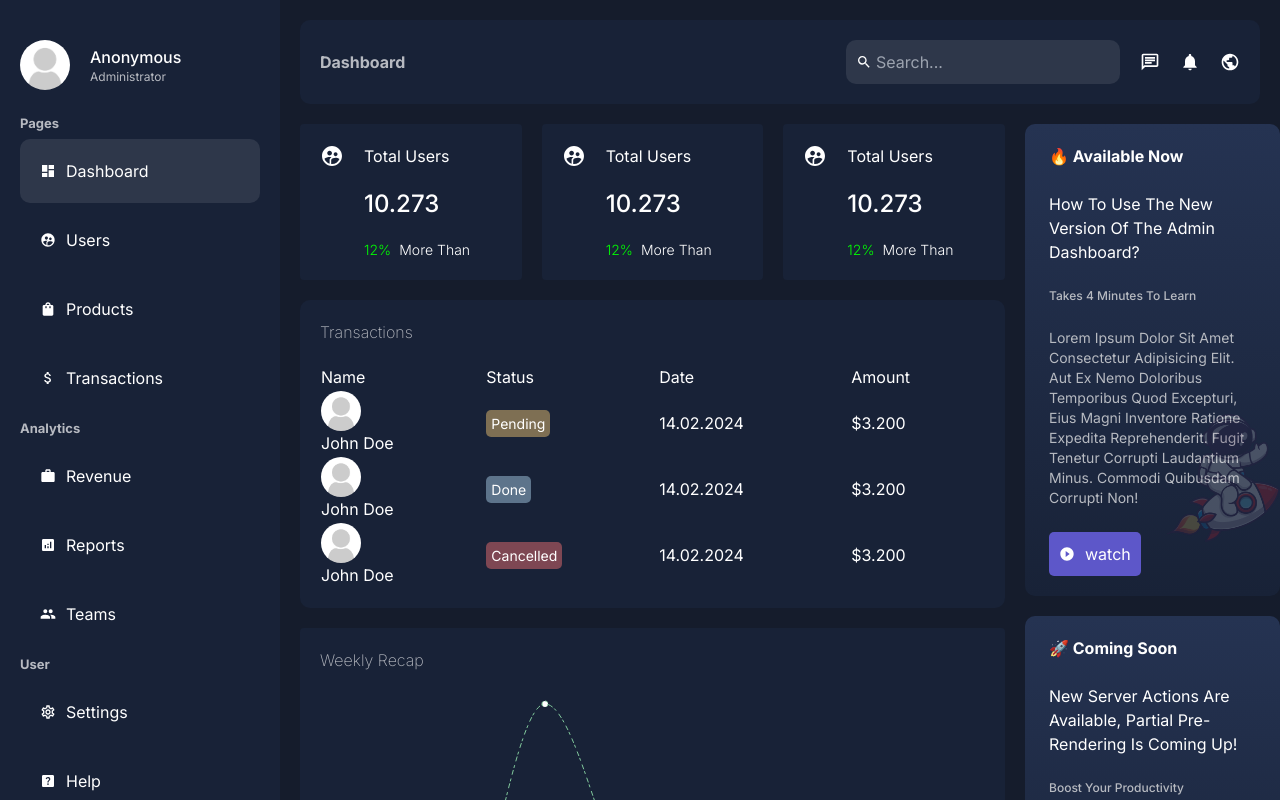
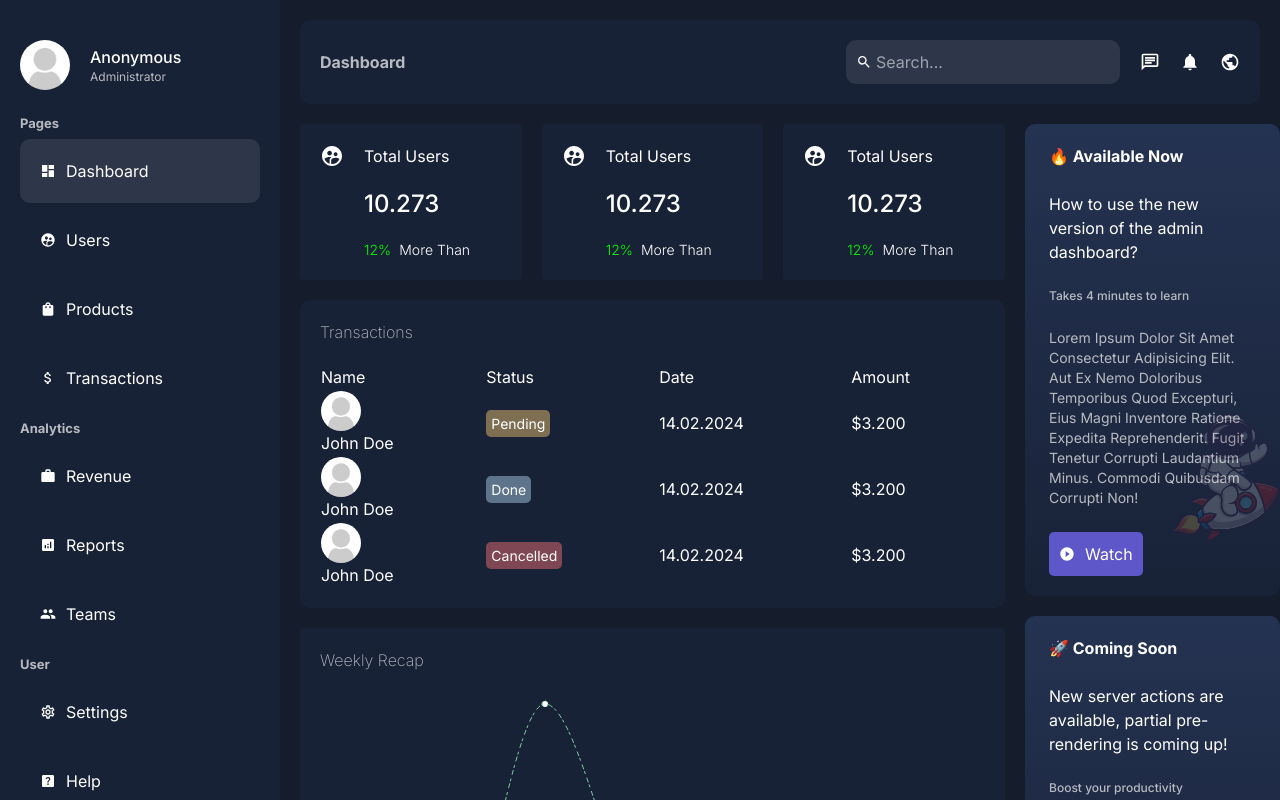
Before and after one commit to biniruu/admin-dashboard-nextjs14, a Next.js app: page /dashboard in a window 1280 px wide. Shown: the top 800 px of the page. Built offline with nearby package versions, Linux system fonts and the light colour scheme; no server answers.

Commit message:
feat: update styles of RightSidebar

```diff
--- a/src/components/right-sidebar/RightSidebar.tsx
+++ b/src/components/right-sidebar/RightSidebar.tsx
@@ -18,10 +18,10 @@ function RightSidebar() {
             )}
             <div className="flex flex-col gap-6">
               <div className="font-bold">{notification}</div>
-              <h3 className={styles.title}>{title}</h3>
-              <div className="text-xs font-medium text-text-soft">{subtitle}</div>
+              <h3 className={`${styles.title} first-letter-capital`}>{title}</h3>
+              <div className="first-letter-capital text-xs font-medium text-text-soft">{subtitle}</div>
               <p className="text-sm text-text-soft">{desc}</p>
-              <button className="flex w-max cursor-pointer items-center gap-default rounded-[0.3125rem] border-0 bg-[#5d57c9] p-default text-white">
+              <button className="flex w-max cursor-pointer items-center gap-default rounded-[0.3125rem] border-0 bg-[#5d57c9] p-default capitalize text-white">
                 {buttonIcon}
                 {button}
               </button>
```
